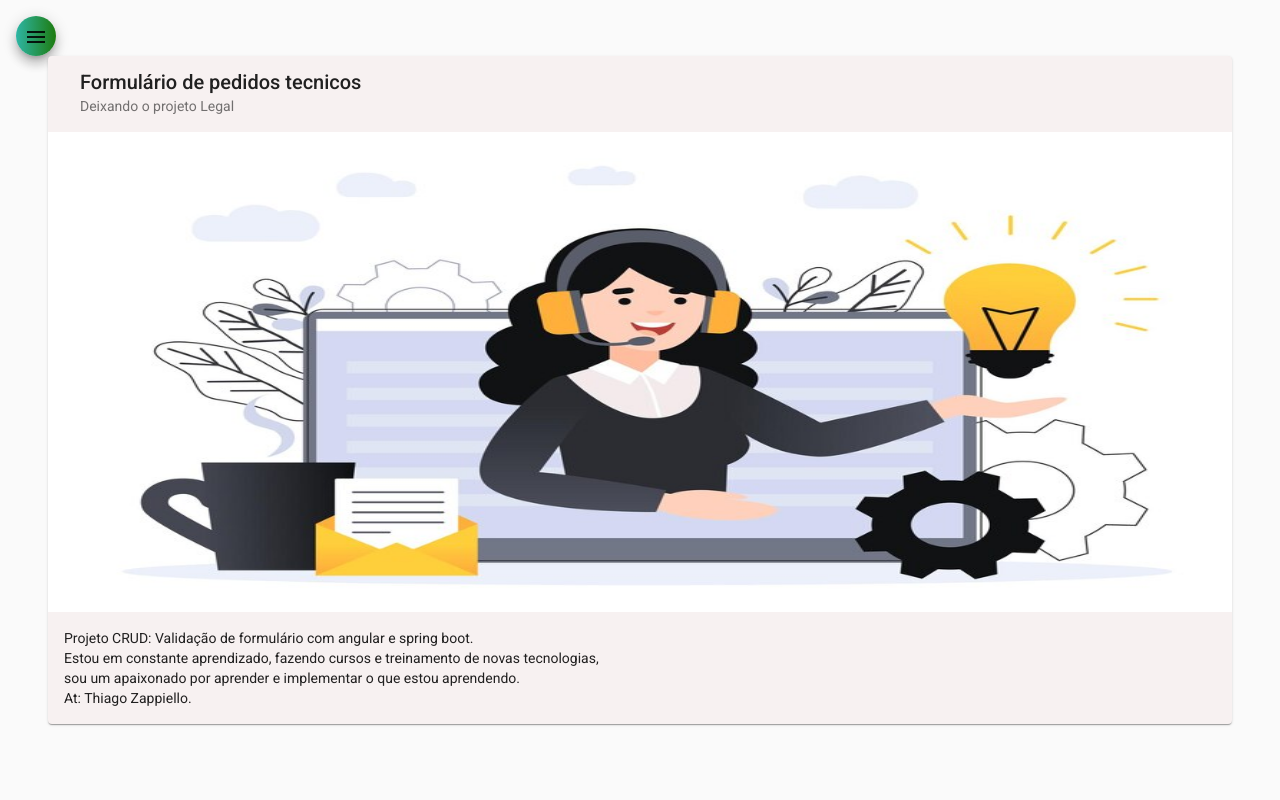
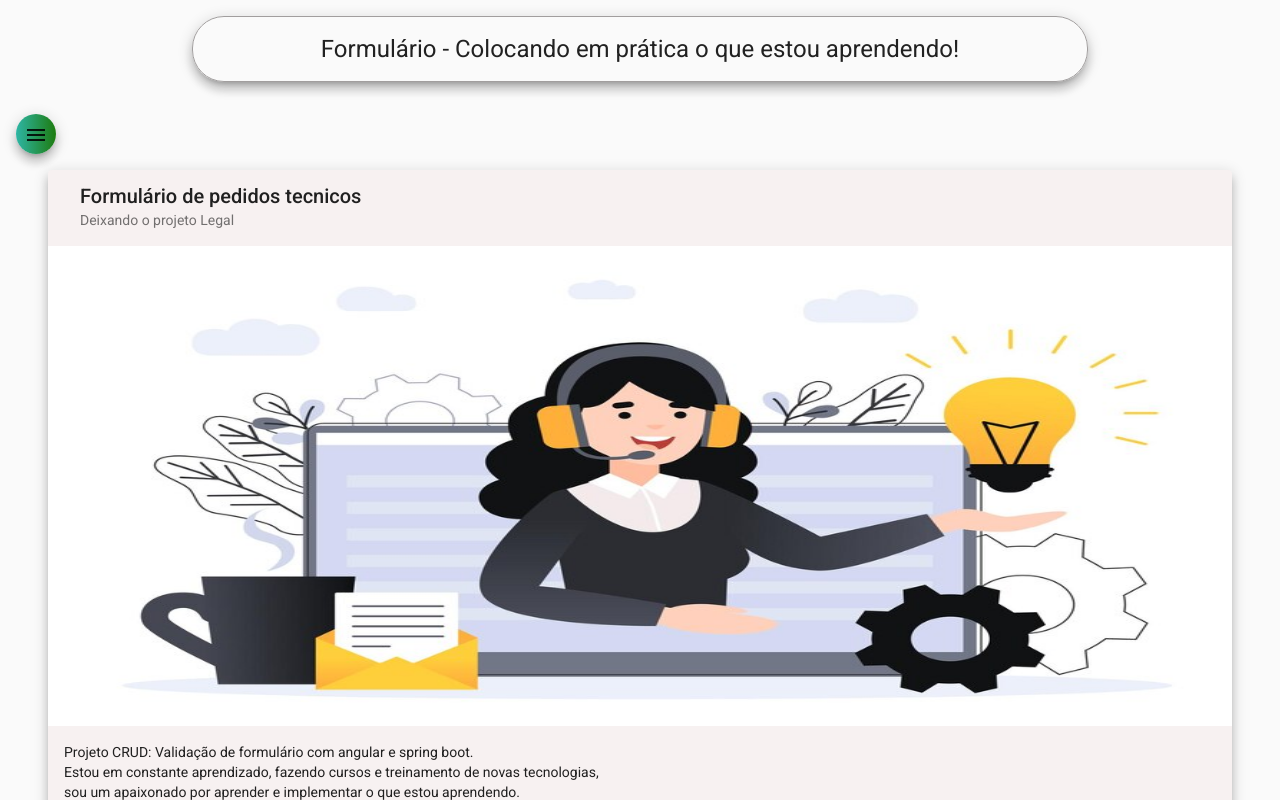
Before and after one commit to TZappiello/Projeto-Fullstack-FrontEnd, an Angular app: page /home in a window 1280 px wide. Built offline with nearby package versions, Linux system fonts and the light colour scheme.

Commit message:
Feito estilo HTML e CSS para o component HEADER

```diff
--- a/src/app/components/header/header.component.css
+++ b/src/app/components/header/header.component.css
@@ -0,0 +1,12 @@
+.container {
+    display: flex;
+    align-items: center;
+    justify-content: center;
+}
+
+h1 {
+    margin-top: 1rem;
+    border: 1px solid rgb(161, 158, 158);
+    padding: 1rem 10%;
+    border-radius: 2rem;
+}
--- a/src/app/components/header/header.component.html
+++ b/src/app/components/header/header.component.html
@@ -1 +1,3 @@
-<p>header works!</p>
+<div class="container">
+    <h1 class="mat-elevation-z8" > Formulário - Colocando em prática o que estou aprendendo! </h1>
+</div>
--- a/src/app/components/home/home.component.css
+++ b/src/app/components/home/home.component.css
@@ -1,6 +1,7 @@
 .card {
     width: 90%;
     margin: auto;
+    margin: 1rem auto ;
     background-color: rgb(247, 241, 241);
 }
 img {
--- a/src/app/components/home/home.component.html
+++ b/src/app/components/home/home.component.html
@@ -1,4 +1,4 @@
-<mat-card class="card">
+<mat-card class="card mat-elevation-z8">
     <mat-card-header>
       <mat-card-title>Formulário de pedidos tecnicos</mat-card-title>
       <mat-card-subtitle>Deixando o projeto Legal</mat-card-subtitle>
--- a/src/app/components/nav/nav.component.html
+++ b/src/app/components/nav/nav.component.html
@@ -26,6 +26,7 @@
     </mat-drawer>
 
     <div class="sidenav-content">
+        <app-header></app-header>
       <button class="menu mat-elevation-z8" (click)="drawer.toggle()" mat-icon-button>
         <mat-icon>menu</mat-icon>
 
```
